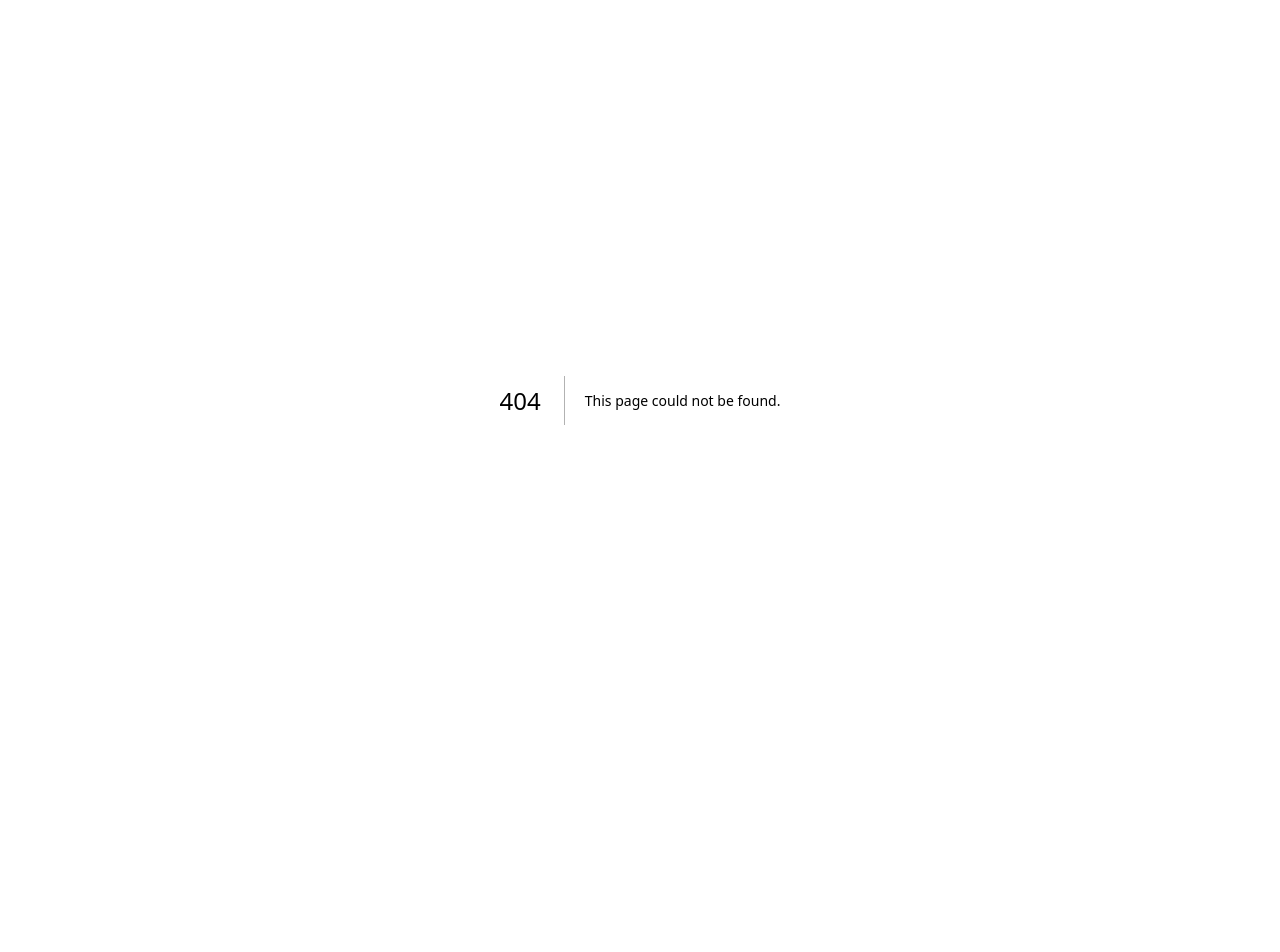
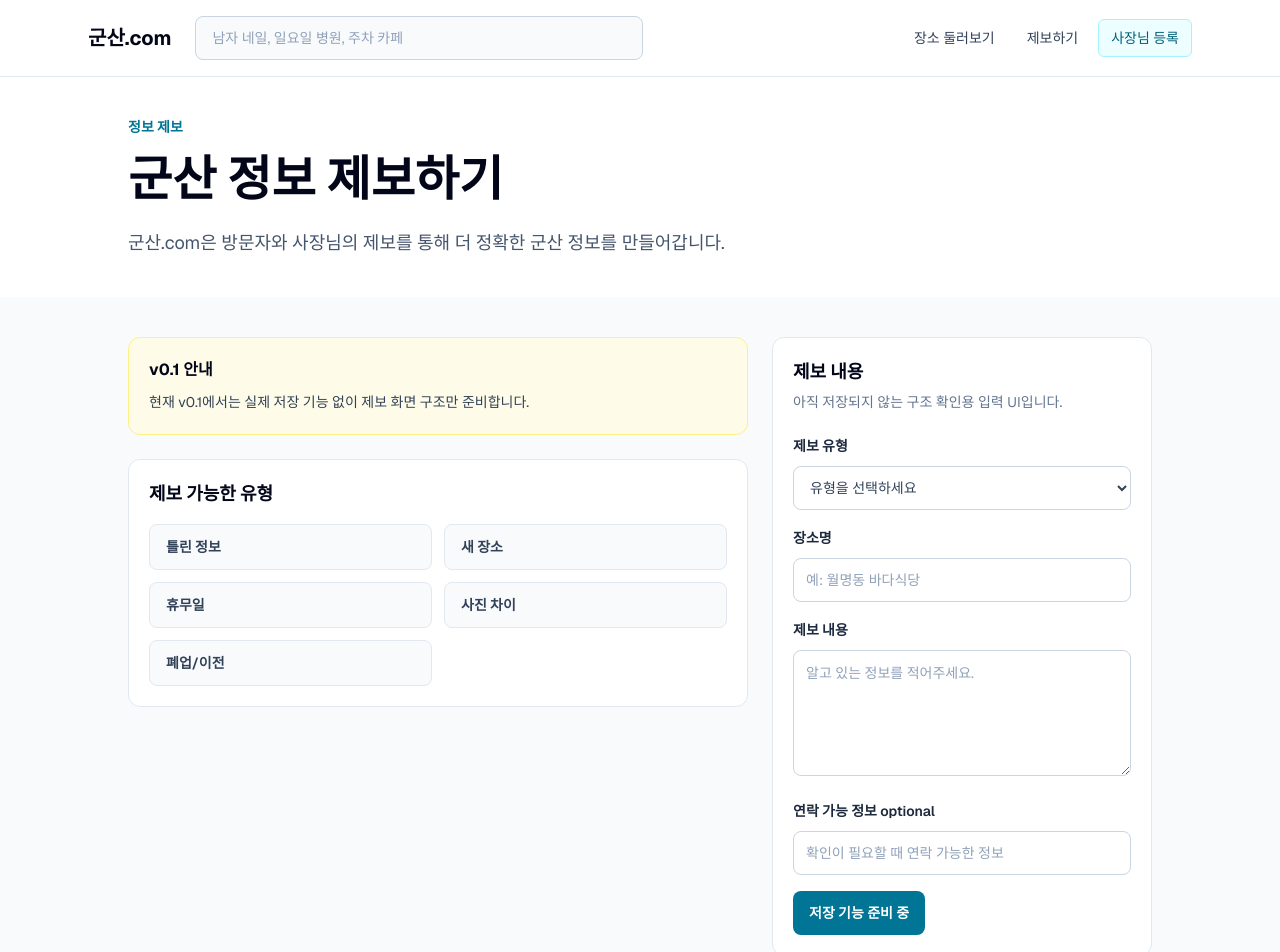
Before and after one commit to Aprasaks/gunsan-com, a Next.js app: page /submit in a window 1280 px wide. Before the commit this address had no page. Shown: the top 952 px of the page. Before the commit the page ends 800 px from the top, so only its background shows below. Built offline with nearby package versions, Linux system fonts and the light colour scheme.

Commit message:
군산 정보 제보하기 페이지 구현 #22

```diff
--- /dev/null
+++ b/app/submit/page.tsx
@@ -0,0 +1,140 @@
+import Header from "@/components/Header";
+
+const reportTypes = ["틀린 정보", "새 장소", "휴무일", "사진 차이", "폐업/이전"];
+
+export default function SubmitPage() {
+  return (
+    <main className="min-h-screen bg-slate-50 text-slate-950">
+      <Header />
+
+      <section className="bg-white px-5 py-10 sm:px-6">
+        <div className="mx-auto w-full max-w-5xl">
+          <p className="text-sm font-semibold text-cyan-700">정보 제보</p>
+          <h1 className="mt-3 text-3xl font-bold leading-tight text-slate-950 sm:text-5xl">
+            군산 정보 제보하기
+          </h1>
+          <p className="mt-5 max-w-3xl text-base leading-7 text-slate-600 sm:text-lg">
+            군산.com은 방문자와 사장님의 제보를 통해 더 정확한 군산 정보를
+            만들어갑니다.
+          </p>
+        </div>
+      </section>
+
+      <section className="px-5 py-8 sm:px-6 lg:py-10">
+        <div className="mx-auto grid w-full max-w-5xl gap-6 lg:grid-cols-[minmax(0,1fr)_380px] lg:items-start">
+          <section className="space-y-6">
+            <div className="rounded-xl border border-yellow-200 bg-yellow-50 p-5">
+              <h2 className="text-base font-bold text-slate-950">
+                v0.1 안내
+              </h2>
+              <p className="mt-2 text-sm leading-6 text-slate-700">
+                현재 v0.1에서는 실제 저장 기능 없이 제보 화면 구조만
+                준비합니다.
+              </p>
+            </div>
+
+            <section className="rounded-xl border border-slate-200 bg-white p-5">
+              <h2 className="text-lg font-bold text-slate-950">
+                제보 가능한 유형
+              </h2>
+              <div className="mt-4 grid gap-3 sm:grid-cols-2">
+                {reportTypes.map((type) => (
+                  <div
+                    key={type}
+                    className="rounded-lg border border-slate-200 bg-slate-50 px-4 py-3 text-sm font-semibold text-slate-700"
+                  >
+                    {type}
+                  </div>
+                ))}
+              </div>
+            </section>
+          </section>
+
+          <section className="rounded-xl border border-slate-200 bg-white p-5">
+            <h2 className="text-lg font-bold text-slate-950">제보 내용</h2>
+            <p className="mt-1 text-sm leading-6 text-slate-500">
+              아직 저장되지 않는 구조 확인용 입력 UI입니다.
+            </p>
+
+            <form className="mt-5 space-y-4">
+              <div>
+                <label
+                  htmlFor="report-type"
+                  className="text-sm font-semibold text-slate-800"
+                >
+                  제보 유형
+                </label>
+                <select
+                  id="report-type"
+                  className="mt-2 h-11 w-full rounded-lg border border-slate-300 bg-white px-3 text-sm text-slate-700 outline-none focus:border-cyan-600 focus:ring-4 focus:ring-cyan-100"
+                  defaultValue=""
+                >
+                  <option value="" disabled>
+                    유형을 선택하세요
+                  </option>
+                  {reportTypes.map((type) => (
+                    <option key={type} value={type}>
+                      {type}
+                    </option>
+                  ))}
+                </select>
+              </div>
+
+              <div>
+                <label
+                  htmlFor="place-name"
+                  className="text-sm font-semibold text-slate-800"
+                >
+                  장소명
+                </label>
+                <input
+                  id="place-name"
+                  type="text"
+                  placeholder="예: 월명동 바다식당"
+                  className="mt-2 h-11 w-full rounded-lg border border-slate-300 bg-white px-3 text-sm text-slate-700 outline-none placeholder:text-slate-400 focus:border-cyan-600 focus:ring-4 focus:ring-cyan-100"
+                />
+              </div>
+
+              <div>
+                <label
+                  htmlFor="report-content"
+                  className="text-sm font-semibold text-slate-800"
+                >
+                  제보 내용
+                </label>
+                <textarea
+                  id="report-content"
+                  rows={5}
+                  placeholder="알고 있는 정보를 적어주세요."
+                  className="mt-2 w-full rounded-lg border border-slate-300 bg-white px-3 py-3 text-sm text-slate-700 outline-none placeholder:text-slate-400 focus:border-cyan-600 focus:ring-4 focus:ring-cyan-100"
+                />
+              </div>
+
+              <div>
+                <label
+                  htmlFor="contact-info"
+                  className="text-sm font-semibold text-slate-800"
+                >
+                  연락 가능 정보 optional
+                </label>
+                <input
+                  id="contact-info"
+                  type="text"
+                  placeholder="확인이 필요할 때 연락 가능한 정보"
+                  className="mt-2 h-11 w-full rounded-lg border border-slate-300 bg-white px-3 text-sm text-slate-700 outline-none placeholder:text-slate-400 focus:border-cyan-600 focus:ring-4 focus:ring-cyan-100"
+                />
+              </div>
+
+              <button
+                type="button"
+                className="h-11 rounded-lg bg-cyan-700 px-4 text-sm font-semibold text-white transition hover:bg-cyan-800"
+              >
+                저장 기능 준비 중
+              </button>
+            </form>
+          </section>
+        </div>
+      </section>
+    </main>
+  );
+}
```
